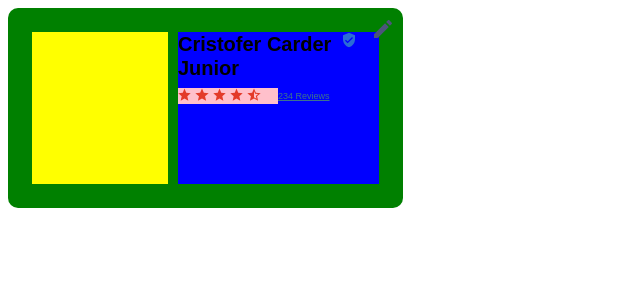
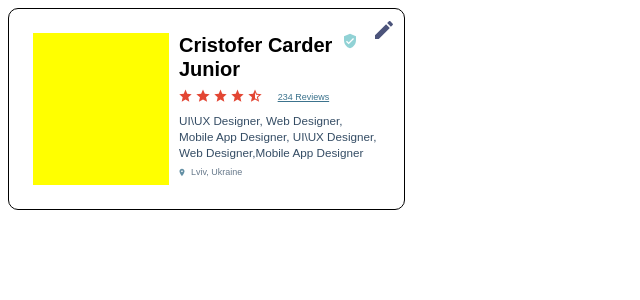
Before and after one commit to SergiyOsadchyy/test-seven, an Angular app: page / in a window 1280 px wide. Shown: the top 300 px of the page, without its empty margins (0-640 px from the left). Built offline with nearby package versions, Linux system fonts and the light colour scheme.

Commit message:
add html and styles to data block

```diff
--- a/src/app/shared/controls/left-card/left-card.component.html
+++ b/src/app/shared/controls/left-card/left-card.component.html
@@ -10,6 +10,7 @@
       </div>
       <span class="name">Cristofer Carder Junior</span>
     </div>
+
     <div class="statistic-container">
       <div class="stars-collection">
         <div class="star-full" *ngFor="let star of stars">
@@ -24,7 +25,14 @@
       </div>
     </div>
 
+    <div class="description-container">
+      <span class="description">{{description}}</span>
+    </div>
 
+    <div class="location-container">
+      <img src="assets/images/shared/controls/left-card/geo-location.svg" alt="geolocation">
+      <span>{{city}}</span>
+    </div>
   </div>
 
 
--- a/src/app/shared/controls/left-card/left-card.component.scss
+++ b/src/app/shared/controls/left-card/left-card.component.scss
@@ -8,7 +8,8 @@
     border-radius: 10px;
     background: #FFFFFF;
 
-    background: green;
+    // temporary
+    border: 1px solid black;
 
     .edit-data {
       position: absolute;
@@ -21,11 +22,10 @@
     .pictures {
       width: 136px;
       height: 152px;
+      float: left;
+      margin: 24px 0 0 24px;
 
-      // display: inline-block;
-      float: left;
 
-      margin: 24px 0 0 24px;
 
       background-color: yellow;
     }
@@ -33,11 +33,8 @@
     .data {
       width: 201px;
       height: 152px;
-
       float: left;
       margin: 24px 0 0 10px;
-
-      background-color: blue;
 
       .name-container {
         width: 167px;
@@ -66,10 +63,7 @@
         margin: 8px 0;
 
         .stars-collection {
-          float: left;
           min-width: 100px;
-
-          background-color: pink;
 
           .star-full {
             margin-right: 4px;
@@ -91,7 +85,6 @@
         }
 
         .reviews {
-          float: left;
           min-width: 49px;
           display: table;
 
@@ -109,6 +102,42 @@
         }
       }
 
+      .description-container {
+        height: 48px;
+
+        .description {
+          display: block;
+          font-family: Barlow, sans-serif;
+          font-style: normal;
+          font-weight: normal;
+          // font-size: 12px;
+          font-size: 11.7px;
+          line-height: 16px;
+          color: rgba(0, 31, 61, 0.8);
+        }
+      }
+
+      .location-container {
+        position: relative;
+
+        img {
+          width: 5.82px;
+          height: 9.17px;
+          position: absolute;
+          top: 7px;
+          left: 0;
+        }
+
+        span {
+          margin-left: 12px;
+          font-family: Barlow, sans-serif;
+          font-style: normal;
+          font-weight: normal;
+          font-size: 9px;
+          line-height: 14px;
+          color: rgba(0, 31, 61, 0.6);
+        }
+      }
     }
   }
 }
--- a/src/app/shared/controls/left-card/left-card.component.ts
+++ b/src/app/shared/controls/left-card/left-card.component.ts
@@ -7,6 +7,10 @@ import { Component, Input } from '@angular/core';
 })
 export class LeftCardComponent {
   @Input() public numberOfStars: number = 4;
+  @Input() public description: string = 'UI\\UX Designer, Web Designer,\n' +
+    'Mobile App Designer, UI\\UX Designer, Web Designer,Mobile App Designer';
+  @Input() public city: string = 'Lviv, Ukraine';
+
   public stars: Array<number>;
 
   constructor() {
```
